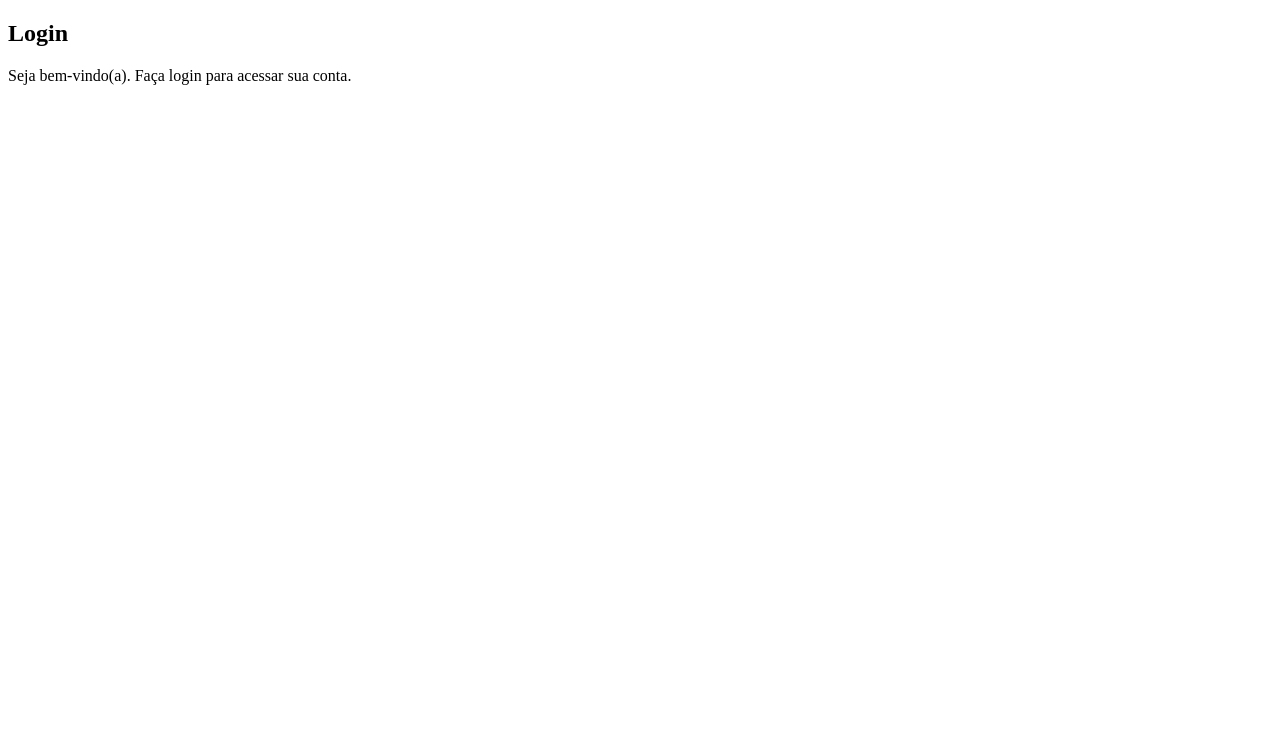
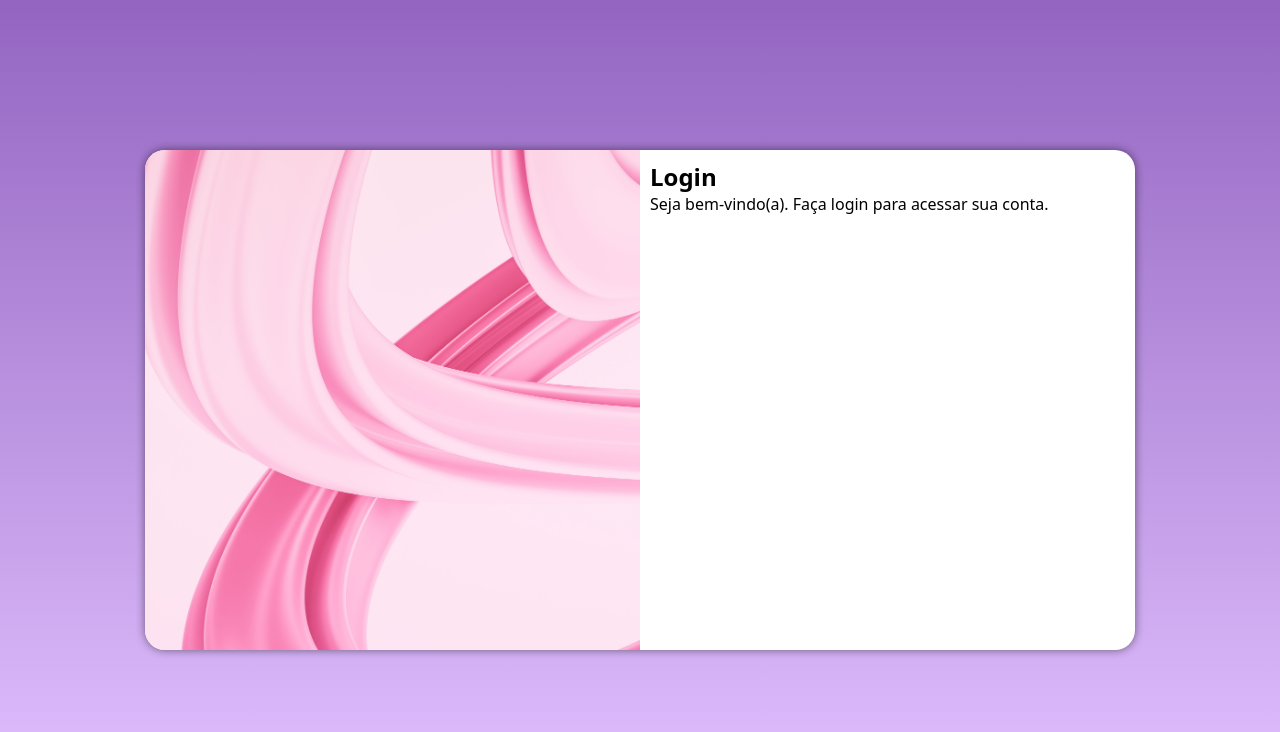
Before and after one commit to danielapfr/projeto-login, a plain HTML site: page index.html in a window 1280 px wide. Drawn offline with Linux system fonts and the light colour scheme.

Commit message:
coloquei imagem

```diff
--- /dev/null
+++ b/estilos/mediaquery.css
@@ -0,0 +1,42 @@
+@charset "UTF-8";
+
+@media screen and (min-width: 768px) and (max-width: 992px) {
+
+    body{
+        background-image: linear-gradient(to top, rgb(225, 192, 255), rgb(147, 101, 193));
+    }
+    section#login{
+        width: 80vw;
+    }
+    section#login > div#imagem{
+        float: left;
+        width: 30%;
+        height: 100%;
+    }
+
+    section#login > div#formulario{
+        float: right;
+        width: 70%;
+    }
+}
+
+@media screen and (min-width: 992px) {
+     body{
+        background-image: linear-gradient(to top, rgb(225, 192, 255), rgb(147, 101, 193) );
+    }
+
+    section#login{
+        width: 990px;
+    }
+
+    section#login > div#imagem{
+        float: left;
+        width: 50%;
+        height: 100%;
+    }
+
+     section#login > div#formulario{
+        float: right;
+        width: 50%;
+     }
+}
--- a/estilos/style.css
+++ b/estilos/style.css
@@ -1 +1,53 @@
 @charset "UTF-8";
+
+*{
+    font-family:system-ui, -apple-system, BlinkMacSystemFont, 'Segoe UI', Roboto, Oxygen, Ubuntu, Cantarell, 'Open Sans', 'Helvetica Neue', sans-serif;
+    padding: 0px;
+    margin: 0px;
+    box-sizing: border-box;
+}
+
+body{
+        background-image: linear-gradient(to top, rgb(225, 192, 255), rgb(147, 101, 193));
+    }
+
+body, html{
+    background-color: rgb(225, 192, 255);
+    height: 100vh;
+    width: 100vw;
+}
+
+main{
+    position: relative;
+    height: 100vh;
+    width: 100vw;
+}
+
+section#login{
+    position: absolute;
+    top: 50%;
+    left: 50%;
+    transform: translate(-50%, -50%);
+    overflow: hidden;
+
+    background-color: white;
+    width: 250px;
+    height: 500px;
+    border-radius: 20px;
+    box-shadow: 0px 0px 10px rgba(0, 0, 0, 0.497);
+
+    transition: width 0.3s, heigth 0.3s;
+    transition-timing-function: ease;
+}
+
+section#login > div#imagem{
+    display: block;
+    background: rgb(225, 192, 255) url(../imagens/pink.jpg) no-repeat;
+    background-size: cover;
+    height: 200px;
+}
+
+section#login > div#formulario{
+    display: block;
+    padding: 10px;
+}
--- a/index.html
+++ b/index.html
@@ -5,6 +5,8 @@
     <meta name="viewport" content="width=device-width, initial-scale=1.0">
     <title>Login</title>
     <link rel="stylesheet" href="estilos/style.css">
+    <link rel="stylesheet" href="estilos/mediaquery.css">
+
 </head>
 <body>
     <main>
```
